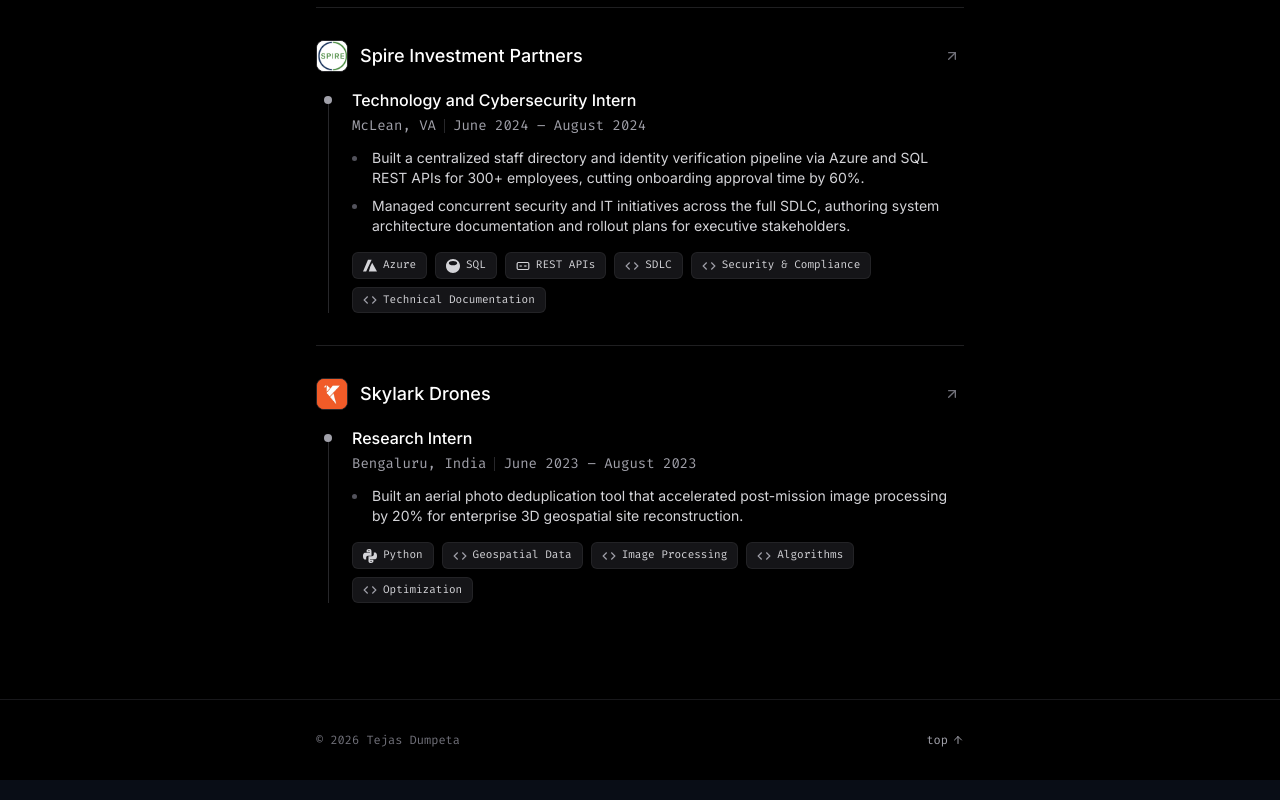
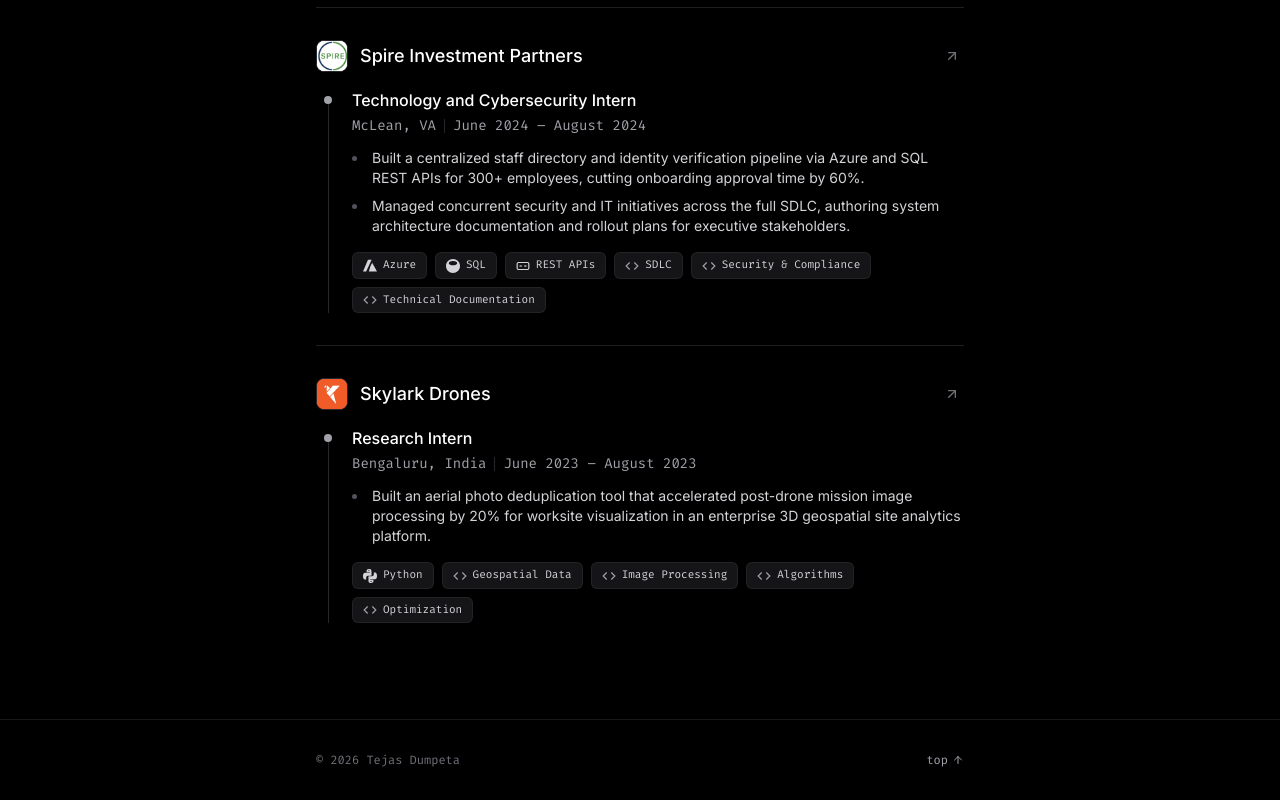
Before and after one commit to tejasdu/tejasdu.github.io, a React (Vite) app: page / in a window 1280 px wide. Shown: the part 1780-2580 px from the top of the page. Built offline with nearby package versions, Linux system fonts and the light colour scheme.

Commit message:
Update Skylark Drones achievement bullet point

```diff
--- a/src/data/portfolioData.js
+++ b/src/data/portfolioData.js
@@ -163,7 +163,7 @@ export const portfolioData = {
       summary: "Optimized aerial dataset processing algorithms for enterprise geospatial 3D scene reconstruction.",
       techStack: ["Python", "Geospatial Data", "Image Processing", "Algorithms", "Optimization"],
       achievements: [
-        "Built an aerial photo deduplication tool that accelerated post-mission image processing by 20% for enterprise 3D geospatial site reconstruction."
+        "Built an aerial photo deduplication tool that accelerated post-drone mission image processing by 20% for worksite visualization in an enterprise 3D geospatial site analytics platform."
       ]
     }
   ],
```
